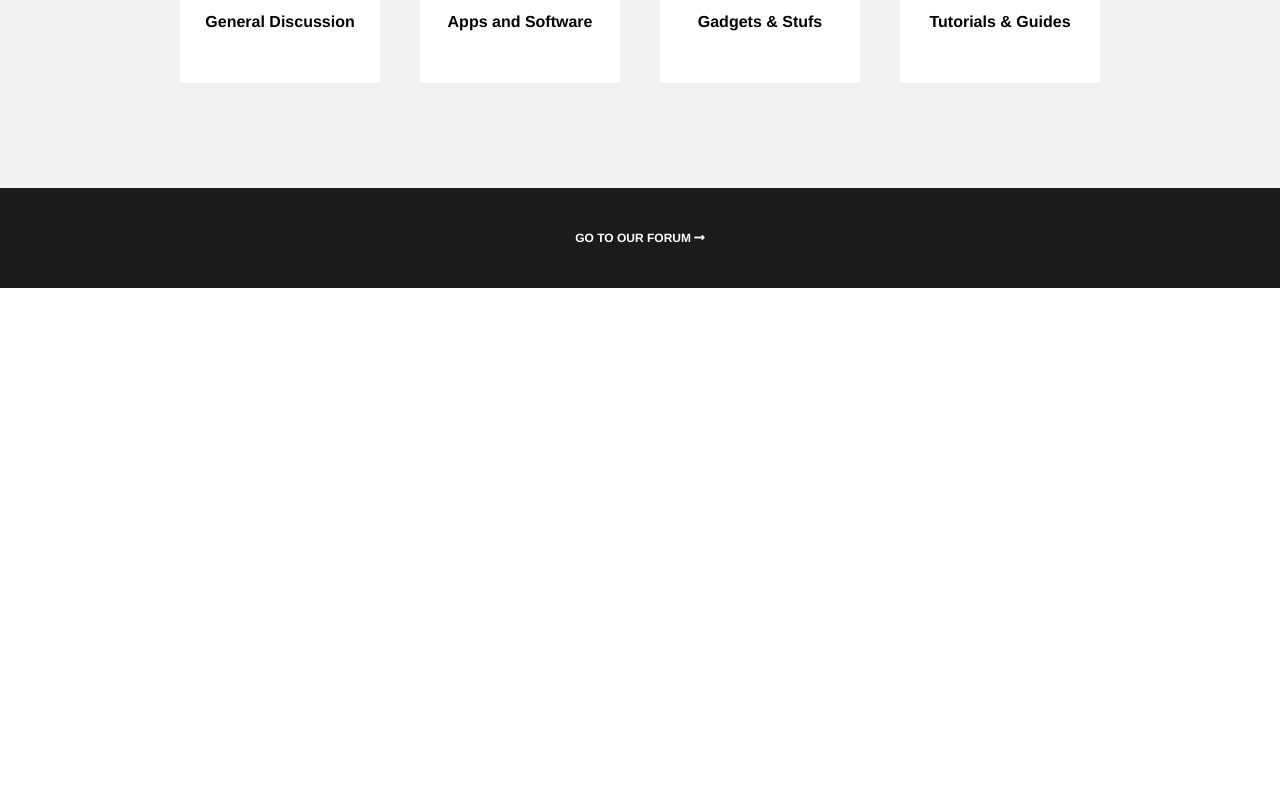
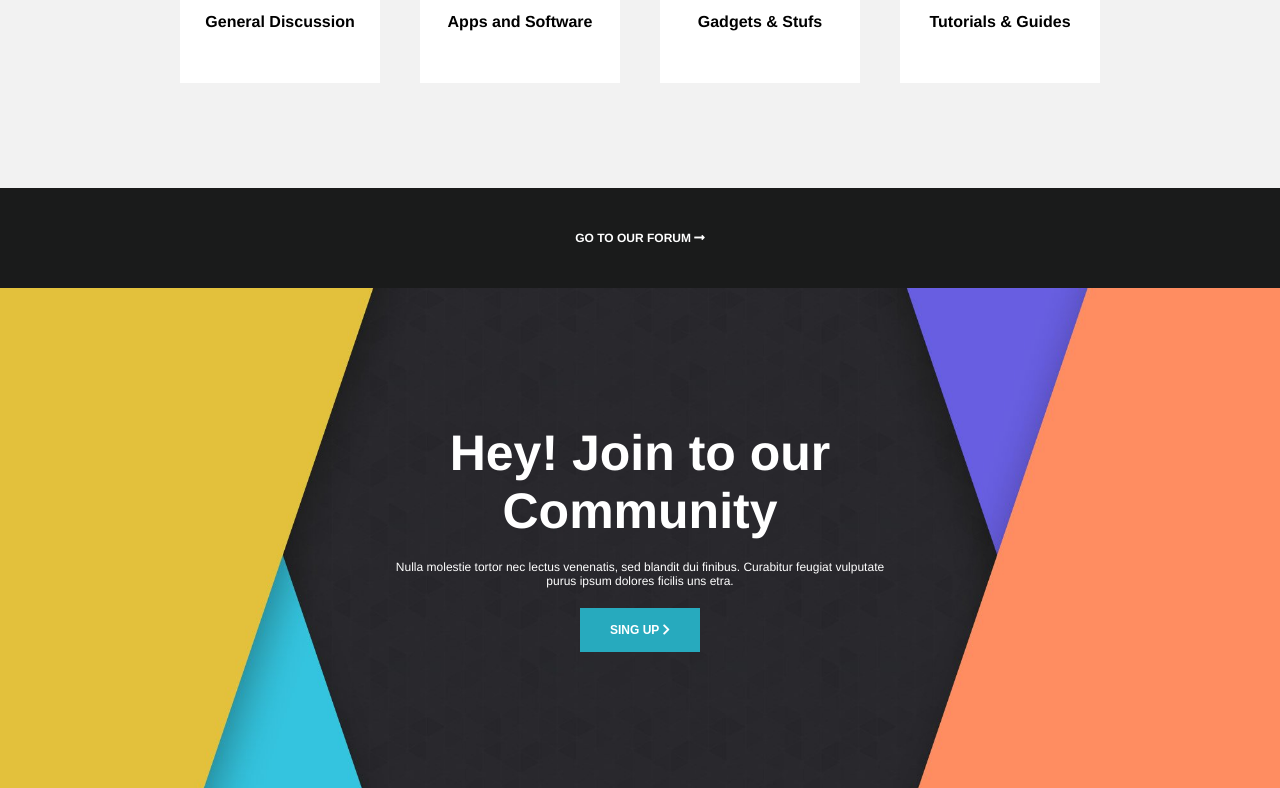
Before and after one commit to marianomarchionna/proj-html-vuejs, a Vue app: page / in a window 1280 px wide. Shown: the part 3713-4501 px from the top of the page. Before the commit the page ends 4001 px from the top, so only its background shows below. Built offline with nearby package versions, Linux system fonts and the light colour scheme.

Commit message:
Section join

```diff
--- a/src/components/Main.vue
+++ b/src/components/Main.vue
@@ -138,6 +138,14 @@
     <!-- sezione black stripe -->
     <section class="black-stripe">
       <p>GO TO OUR FORUM <i class="fas fa-long-arrow-alt-right"></i></p>
+    </section>
+    <!-- section join -->
+    <section class="join">
+      <div class="join-txt">
+        <div class="join-title">Hey! Join to our Community</div>
+        <p class="under-title">Nulla molestie tortor nec lectus venenatis, sed blandit dui finibus. Curabitur feugiat vulputate purus ipsum dolores ficilis uns etra.</p>
+        <button>SING UP <i class="fas fa-chevron-right"></i></button>
+      </div>
     </section>
   </main>
 </template>
@@ -416,5 +424,35 @@ main {
       }
     }
   }
+  //section join
+  .join{
+    width: 100%;
+    height: 500px;
+    background-image: url('../assets/img/join_now_cta_bg.jpg');
+    background-size: cover;
+    display: flex;
+    justify-content: center;
+    align-items: center;
+    .join-txt {
+      display: flex;
+      flex-direction: column;
+      justify-content: center;
+      align-items: center;
+      width: 40%;
+      text-align: center;
+      .join-title {
+        color: $white;
+        font-weight: $bold;
+        font-size: $join;
+        padding-bottom: 20px;
+      }
+      .under-title {
+        color: $white;
+      }
+      button {
+        background-color: $eastern-blue;
+      }
+    }
+  }
 }
 </style>
--- a/src/style/vars.scss
+++ b/src/style/vars.scss
@@ -9,6 +9,7 @@ $big: 20px;
 $icon: 27px;
 $big32: 32px;
 $more-big: 40px;
+$join: 50px;
 $bigger: 100px;
 
 //font-weight;
```
